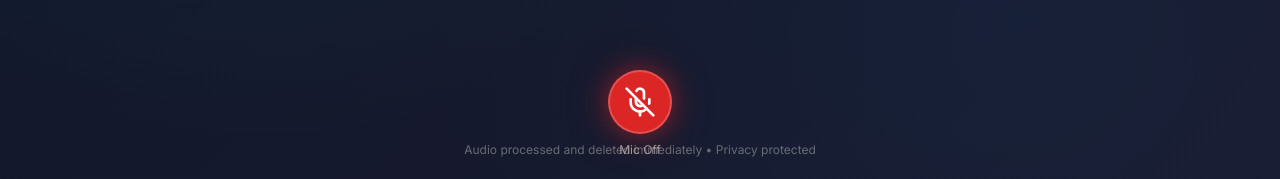
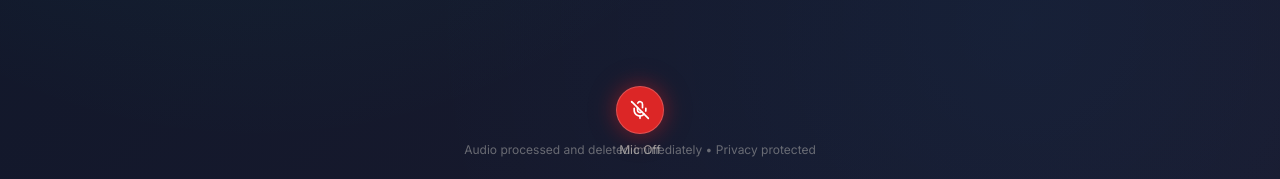
Before and after one commit to nishantattrey07/test_frontend, a React (Vite) app: page / in a window 1280 px wide. Shown: the part 618-797 px from the top of the page. Built offline with nearby package versions, Linux system fonts and the light colour scheme; no server answers.

Commit message:
updated History panel and mic on off icon

```diff
--- a/src/components/HistoryPanel.tsx
+++ b/src/components/HistoryPanel.tsx
@@ -59,7 +59,8 @@ const HistoryPanel: React.FC<HistoryPanelProps> = ({ onClose }) => {
               {history.map((match, index) => (
                 <div
                   key={`${match.id}-${index}`}
-                  className="glass-card p-4 hover:bg-white/10 transition-all duration-300 group animate-scale-in"
+                  onClick={() => handleOpenMusic(match)}
+                  className="glass-card p-4 hover:bg-white/10 active:bg-white/20 transition-all duration-200 group animate-scale-in cursor-pointer touch-feedback"
                   style={{ animationDelay: `${index * 100}ms` }}
                 >
                   <div className="flex items-center space-x-4">
@@ -99,13 +100,10 @@ const HistoryPanel: React.FC<HistoryPanelProps> = ({ onClose }) => {
                       </div>
                     </div>
 
-                    {/* Enhanced Actions */}
-                    <button
-                      onClick={() => handleOpenMusic(match)}
-                      className="glass-card p-2 hover:bg-white/20 transition-all duration-200 opacity-0 group-hover:opacity-100 hover:scale-110 active:scale-95"
-                    >
-                      <ExternalLink className="w-4 h-4 text-text-secondary hover:text-accent-start transition-colors" />
-                    </button>
+                    {/* Visual Indicator for Clickable Card */}
+                    <div className="opacity-0 group-hover:opacity-100 transition-opacity duration-200">
+                      <div className="w-2 h-2 bg-accent-start rounded-full animate-pulse"></div>
+                    </div>
                   </div>
                 </div>
               ))}
--- a/src/components/MicToggleButton.tsx
+++ b/src/components/MicToggleButton.tsx
@@ -29,12 +29,12 @@ export const MicToggleButton: React.FC<MicToggleButtonProps> = ({
 
   return (
     <div className="fixed bottom-6 left-1/2 transform -translate-x-1/2 z-40">
-      {/* Large Prominent Mic Button */}
+      {/* Optimally Sized Mic Button */}
       <button
         onClick={handleClick}
         disabled={isCheckingPermission}
         className={`
-          relative w-16 h-16 rounded-full
+          relative w-12 h-12 rounded-full
           transition-all duration-300 ease-out
           flex items-center justify-center
           ${isCheckingPermission
@@ -45,27 +45,27 @@ export const MicToggleButton: React.FC<MicToggleButtonProps> = ({
             ? 'bg-gradient-to-r from-accent-start to-accent-end'
             : 'bg-red-600'
           }
-          shadow-2xl border-2 border-white/20
+          shadow-xl border border-white/20
           touch-feedback
         `}
         style={{
           boxShadow: isMicEnabled
-            ? '0 0 25px rgba(0, 212, 170, 0.5), 0 0 50px rgba(0, 212, 170, 0.2)'
-            : '0 0 25px rgba(220, 38, 38, 0.5), 0 0 50px rgba(220, 38, 38, 0.2)'
+            ? '0 0 20px rgba(0, 212, 170, 0.4), 0 0 35px rgba(0, 212, 170, 0.15)'
+            : '0 0 20px rgba(220, 38, 38, 0.4), 0 0 35px rgba(220, 38, 38, 0.15)'
         }}
       >
-        {/* Large Mic Icon */}
+        {/* Proportional Mic Icon */}
         {isCheckingPermission ? (
-          <Loader2 className="w-8 h-8 text-white animate-spin" />
+          <Loader2 className="w-5 h-5 text-white animate-spin" />
         ) : isMicEnabled ? (
-          <Mic className="w-8 h-8 text-white" />
+          <Mic className="w-5 h-5 text-white" />
         ) : (
-          <MicOff className="w-8 h-8 text-white" />
+          <MicOff className="w-5 h-5 text-white" />
         )}
 
-        {/* Pulse Animation for Active State */}
+        {/* Subtle Pulse Animation for Active State */}
         {isMicEnabled && !isCheckingPermission && (
-          <div className="absolute inset-0 rounded-full bg-accent-start/30 animate-ping"></div>
+          <div className="absolute inset-0 rounded-full bg-accent-start/25 animate-ping"></div>
         )}
       </button>
 
```
